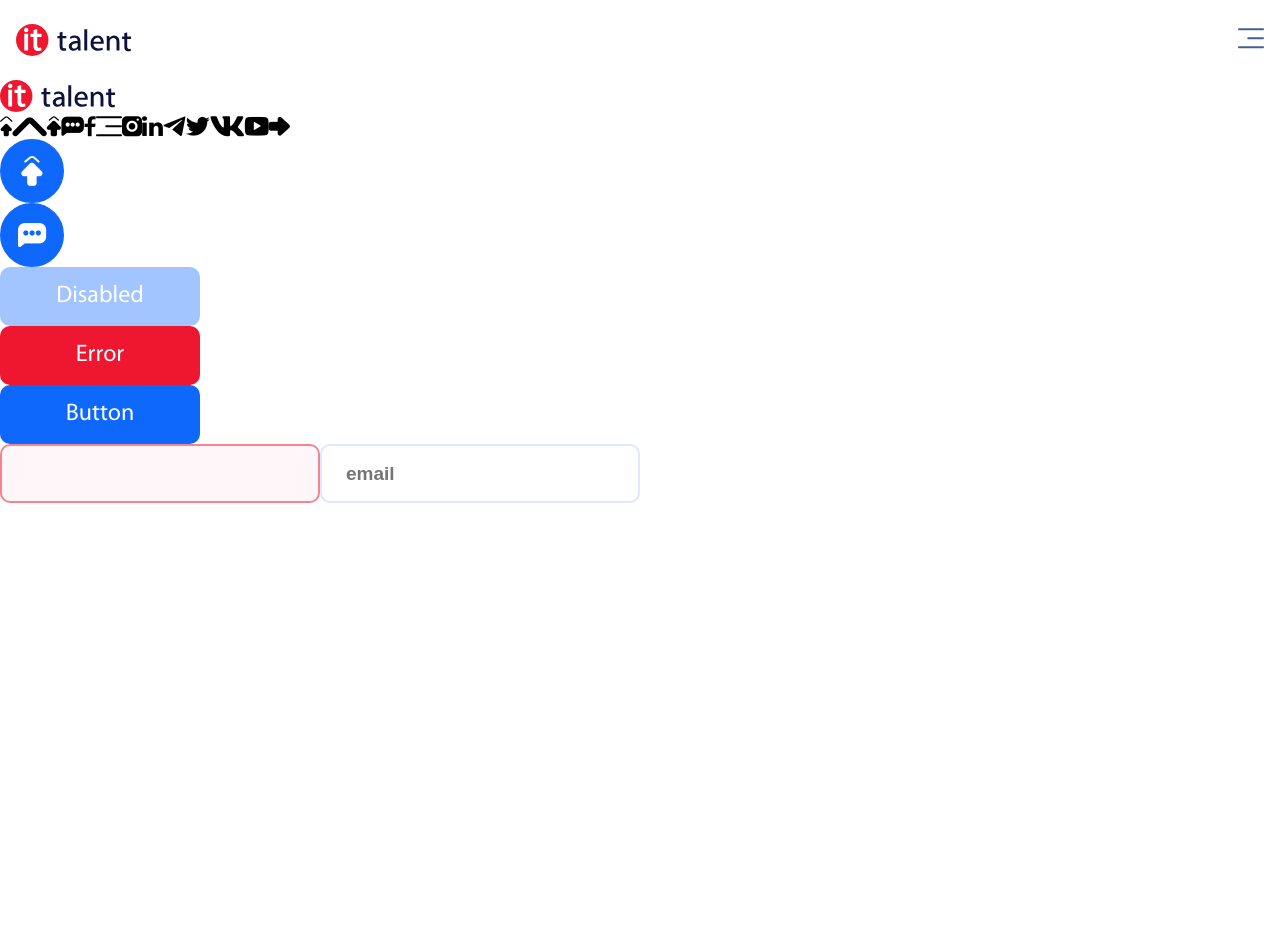
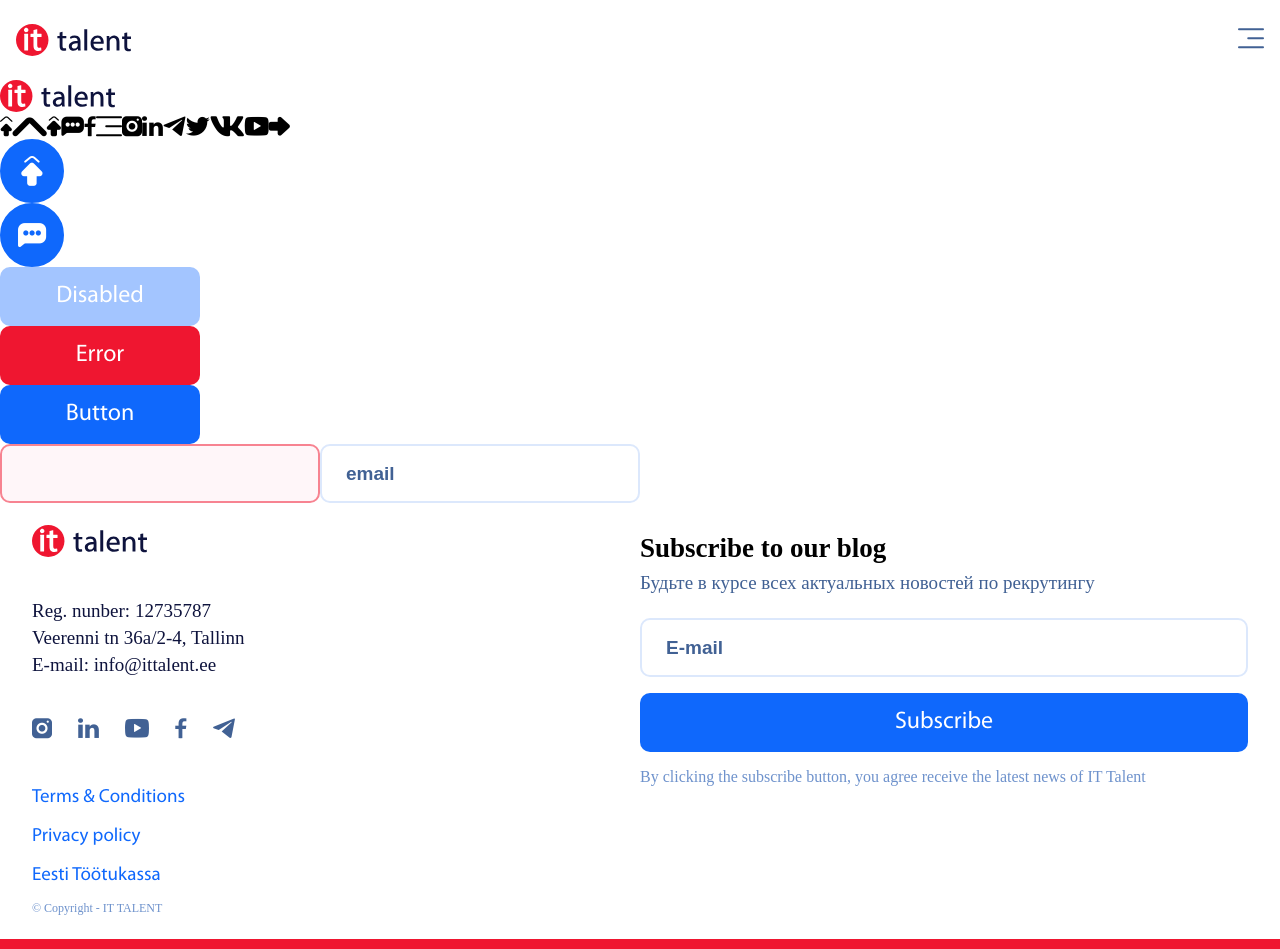
Before and after one commit to natalie-fsunny/test-assignment, a React (Create React App) app: page /examples in a window 1280 px wide. Before the commit the page ends 800 px from the top, so only its background shows below. Built offline with nearby package versions, Linux system fonts and the light colour scheme; a web font is replaced by a local one.

Commit message:
add footer

```diff
--- a/src/UI/Button/Button.module.scss
+++ b/src/UI/Button/Button.module.scss
@@ -60,8 +60,6 @@
   }
   &:hover span {
     padding-left: 10px;
-    width: 100%;
     opacity: 1;
-    padding-left: 10px;
   }
 }
--- a/src/UI/Input/Input.module.scss
+++ b/src/UI/Input/Input.module.scss
@@ -1,6 +1,9 @@
 @import "../../styles/style.scss";
 
 .input {
+  &::placeholder {
+    color: $grey-text;
+  }
   font-size: $body2-desktop-tablet;
   border: 2px solid $blue-m-input-stroke;
   padding: 16.5px 24px;
--- /dev/null
+++ b/src/components/Footer/Footer.module.scss
@@ -0,0 +1,145 @@
+@import "../../styles/style.scss";
+
+.footer {
+  display: flex;
+  align-items: center;
+  width: 100%;
+  border-bottom: 10px solid $red-main;
+  @include laptop-desktop {
+    font-size: $body2-desktop-tablet;
+    height: 444px;
+  }
+  @include tablet {
+    font-size: $body2-desktop-tablet;
+    height: 446px;
+  }
+  @include mobile {
+    font-size: $body2-mobile;
+    height: 751px;
+  }
+}
+
+.container {
+  display: flex;
+  justify-content: space-between;
+
+  @include laptop-desktop {
+    margin: 0 165px;
+    width: 100%;
+  }
+  @include tablet {
+    margin: 0 32px;
+    width: 100%;
+  }
+  @include mobile {
+    flex-direction: column;
+    justify-content: center;
+    gap: 32px;
+    margin: 0 16px;
+    width: 100%;
+  }
+}
+
+.social_icons {
+  display: flex;
+  gap: 26px;
+  color: $grey-text;
+}
+
+.left {
+  display: flex;
+  flex-direction: column;
+  gap: 40px;
+  @include tablet {
+    width: 50%;
+  }
+  .social_icons {
+    display: none;
+    @include tablet {
+      display: flex;
+    }
+  }
+}
+
+.contacts {
+  font-weight: $fw-normal;
+  color: $dark-text;
+  line-height: 27px;
+}
+
+.menu {
+  ul {
+    font-weight: $fw-semi-bold;
+    color: $blue-main;
+    gap: 56px;
+    padding: 0;
+    display: flex;
+    list-style: none;
+    margin: 8px 0;
+    @include mobile-tablet {
+      flex-direction: column;
+      gap: 16px;
+    }
+  }
+}
+
+.subtitle {
+  font-size: $subtitle-desktop-tablet;
+  margin: 8px 0;
+}
+
+.copyright {
+  color: $grey-description;
+  font-size: $copyright-desktop-tablet;
+  @include mobile {
+    font-size: $copyright-mobile;
+  }
+}
+
+.right {
+  @include tablet {
+    width: 50%;
+  }
+  .social_icons {
+    @include tablet {
+      display: none;
+    }
+    @include laptop-desktop {
+      display: flex;
+    }
+    @include mobile {
+      display: flex;
+    }
+  }
+}
+
+.subscribtion_form {
+  display: flex;
+  flex-direction: column;
+  margin: 57px 0 40px 0;
+  gap: 16px;
+  @include mobile-tablet {
+    margin: 24px 0;
+  }
+}
+
+.slogan {
+  color: $grey-text;
+}
+
+.form {
+  display: flex;
+  gap: 16px;
+  @include mobile-tablet {
+    flex-direction: column;
+    input,
+    button {
+      width: 100%;
+    }
+  }
+}
+
+.description {
+  color: $grey-description;
+  font-size: $description-desktop-tablet;
+}
--- /dev/null
+++ b/src/components/Footer/Footer.tsx
@@ -0,0 +1,60 @@
+import { Button, Icon, Input, Logo } from "../../UI";
+import s from "./Footer.module.scss";
+
+export const Footer = () => {
+  return (
+    <footer className={s.footer}>
+      <div className={s.container}>
+        <aside className={s.left}>
+          <Logo />
+          <div className={s.contacts}>
+            Reg. nunber: 12735787 <br />
+            Veerenni tn 36a/2-4, Tallinn <br />
+            E-mail: info@ittalent.ee
+          </div>
+          <div className={s.social_icons}>
+            <Icon variant="instagram" />
+            <Icon variant="linkedin" />
+            <Icon variant="youtube" />
+            <Icon variant="facebook" />
+            <Icon variant="telegram" />
+          </div>
+          <div className={s.menu}>
+            <ul>
+              <li>Terms & Conditions</li>
+              <li>Privacy policy</li>
+              <li>Eesti Töötukassa</li>
+            </ul>
+            <span className={s.copyright}>© Copyright - IT TALENT</span>
+          </div>
+        </aside>
+
+        <aside className={s.right}>
+          <h4 className={s.subtitle}>Subscribe to our blog</h4>
+          <div className={s.slogan}>
+            Будьте в курсе всех актуальных новостей по рекрутингу
+          </div>
+          <section className={s.subscribtion_form}>
+            <div className={s.form}>
+              <Input placeholder="E-mail" />
+              <Button>
+                Subscribe <Icon variant="arrowRightFilled" fontSize={15} />
+              </Button>
+            </div>
+            <div className={s.description}>
+              By clicking the subscribe button, you agree receive the latest
+              news of IT Talent
+            </div>
+          </section>
+          <div className={s.social_icons}>
+            <Icon variant="instagram" />
+            <Icon variant="linkedin" />
+            <Icon variant="youtube" />
+            <Icon variant="facebook" />
+            <Icon variant="telegram" />
+          </div>
+        </aside>
+      </div>
+    </footer>
+  );
+};
--- /dev/null
+++ b/src/components/Footer/index.ts
@@ -0,0 +1 @@
+export * from "./Footer";
--- a/src/components/Header/Header.tsx
+++ b/src/components/Header/Header.tsx
@@ -1,4 +1,3 @@
-import React, { useState } from "react";
 import { Icon, Logo } from "../../UI";
 import s from "./Header.module.scss";
 
--- a/src/pages/ComponentsExample.tsx
+++ b/src/pages/ComponentsExample.tsx
@@ -1,5 +1,6 @@
 import { useState } from "react";
 import { Header } from "../components";
+import { Footer } from "../components/Footer";
 import { Button, Input, Logo } from "../UI";
 import { Icon } from "../UI";
 import { icons } from "../UI/Icon/utils";
@@ -44,6 +45,8 @@ export const ComponentsExample = () => {
 
       <Input error/>
       <Input placeholder="email" type="email"/>
+
+      <Footer />
     </div>
   );
 };
--- a/src/styles/global.scss
+++ b/src/styles/global.scss
@@ -3,10 +3,8 @@
 html {
   box-sizing: border-box;
   font-family: "Myriad Pro";
-  & *,
-  *::before,
-  *::after {
-    box-sizing: inherit;
+  & * {
+    box-sizing: border-box;
   }
 }
 
@@ -15,7 +13,6 @@ body {
   padding: 0;
   margin: 0;
   font-family: "Myriad Pro";
-
 
   /* Hide scrollbar for Chrome, Safari and Opera */
   &::-webkit-scrollbar {
```
